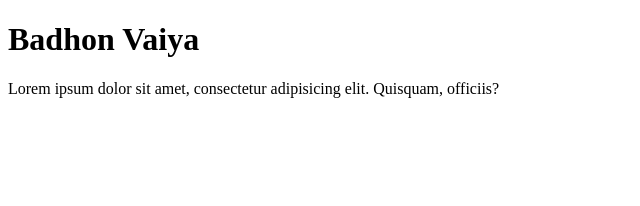
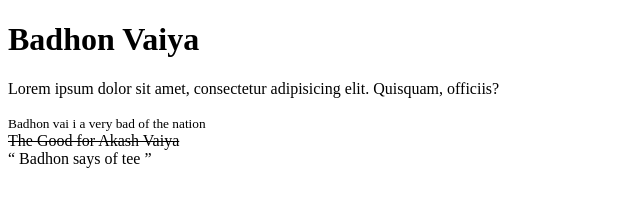
Before and after one commit to badhonali00/badhon-project, a plain HTML site: page index.html in a window 1280 px wide. Shown: the whole page, without its empty margins (0-640 px from the left). Drawn offline with Linux system fonts and the light colour scheme.

Commit message:
add small tag

```diff
--- a/index.html
+++ b/index.html
@@ -8,6 +8,9 @@
 <body>
      <h1> Badhon Vaiya </h1>
      <p> Lorem ipsum dolor sit amet, consectetur adipisicing elit. Quisquam, officiis?</p>
+     <small> Badhon vai i a very bad of the nation </small> <br>
+     <del> The Good for Akash Vaiya </del> <br>
+     <Q> Badhon says of tee </Q>
 
 </body>
 </html>
```
